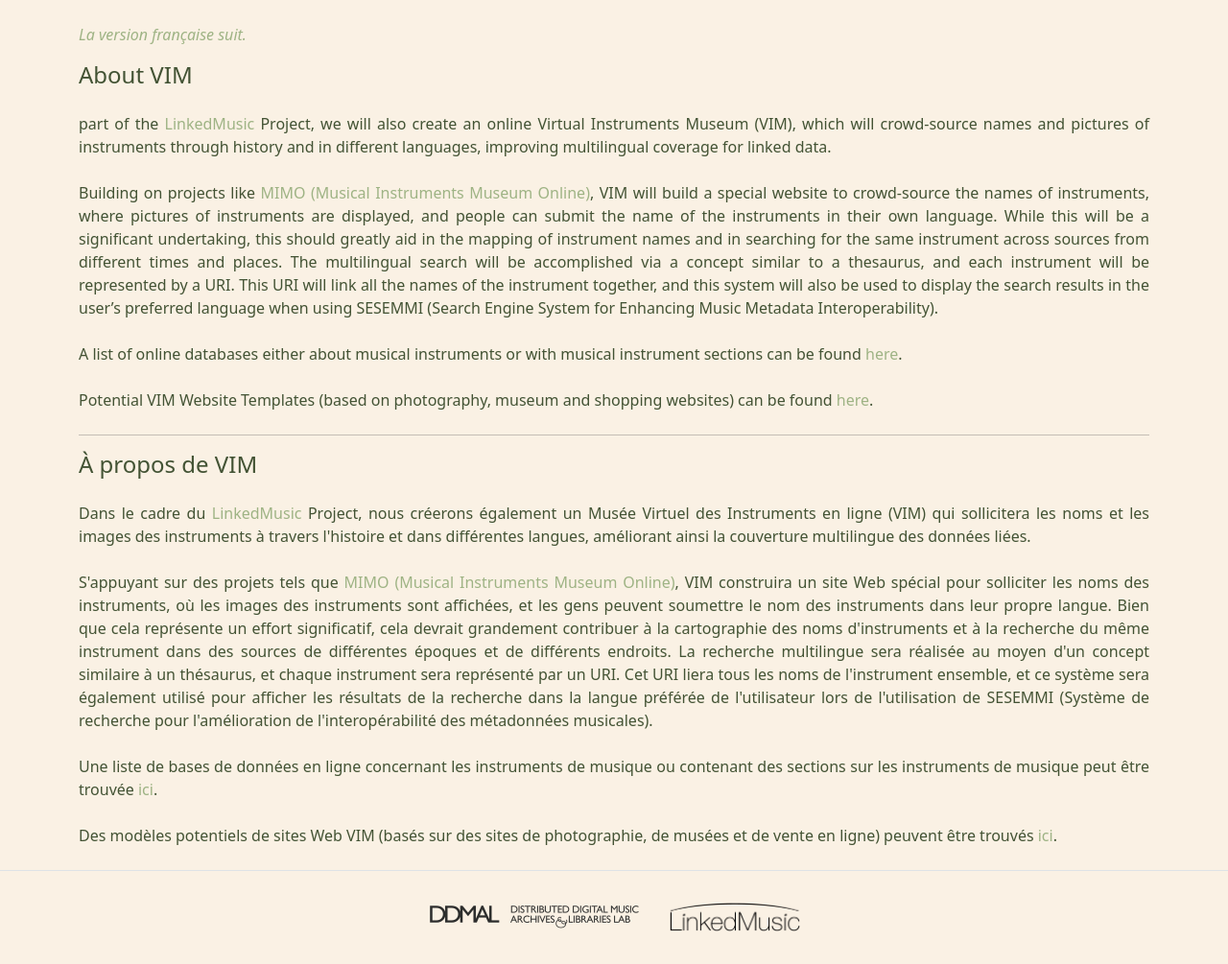
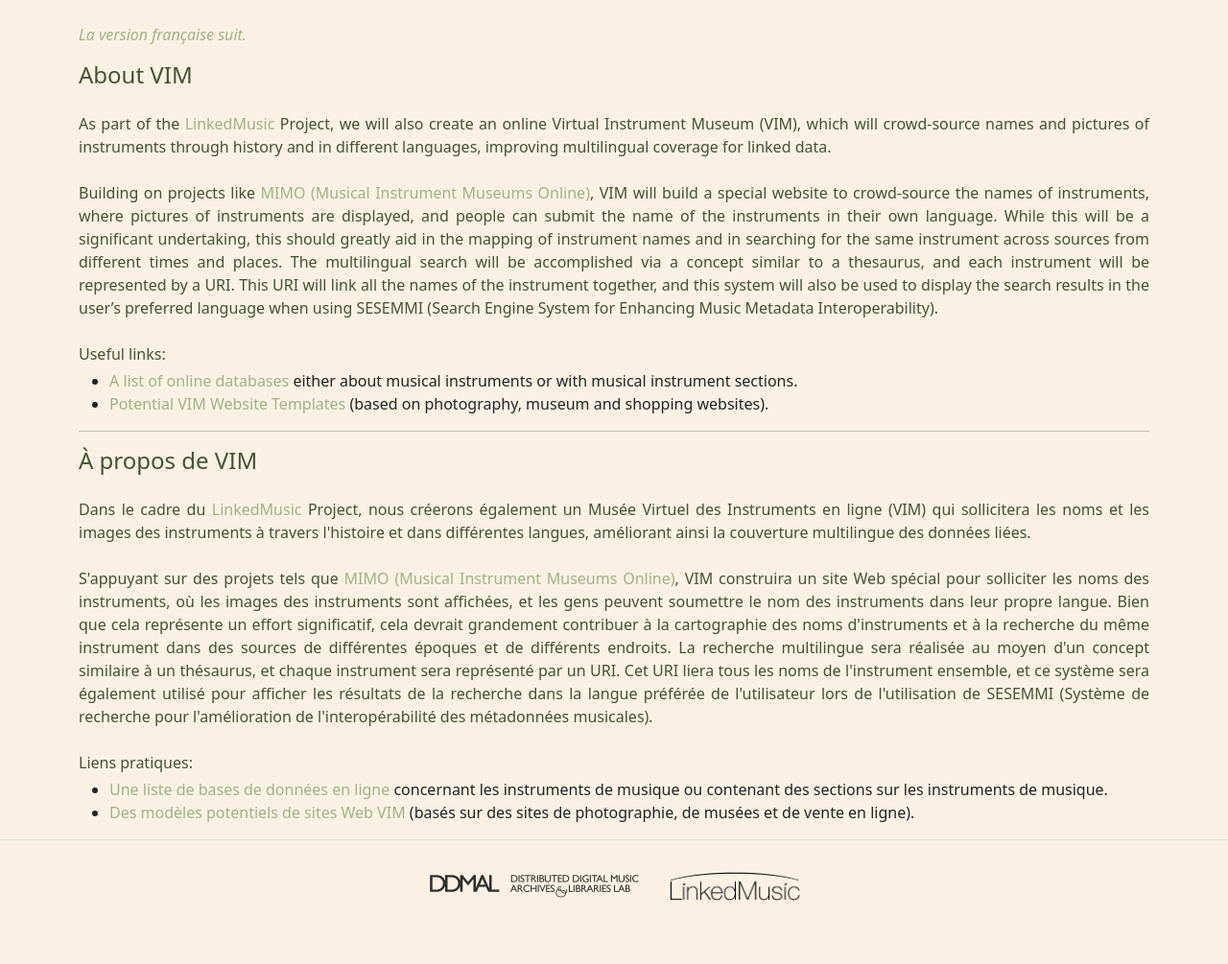
Before and after one commit to DDMAL/VIM, a Django app: page /about/ in a window 1280 px wide. Shown: the part 74-1079 px from the top of the page at 96% size. After the commit the page ends 1013 px from the top, so only its background shows below. Run offline with Django 4.2, Linux system fonts and the light colour scheme.

Commit message:
Fix typo & links in about page

```diff
--- a/web-app/django/VIM/apps/main/templates/main/about.html
+++ b/web-app/django/VIM/apps/main/templates/main/about.html
@@ -17,22 +17,27 @@
       <div>
         <h4 class="mb-4">About VIM</h4>
         <p class="my-4">
-           part of the
+          As part of the
           <a href="https://linkedmusic.ca/">LinkedMusic</a>
-          Project, we will also create an online Virtual Instruments Museum (VIM), which will crowd-source names and pictures of instruments through history and in different languages, improving multilingual coverage for linked data.
+          Project, we will also create an online Virtual Instrument Museum (VIM), which will crowd-source names and pictures of instruments through history and in different languages, improving multilingual coverage for linked data.
         </p>
         <p class="my-4">
           Building on projects like
-          <a href="https://mimo-international.com/MIMO/accueil-ermes.aspx">MIMO (Musical Instruments Museum Online)</a>,
+          <a href="https://mimo-international.com/MIMO/accueil-ermes.aspx">MIMO (Musical Instrument Museums Online)</a>,
           VIM will build a special website to crowd-source the names of instruments, where pictures of instruments are displayed, and people can submit the name of the instruments in their own language. While this will be a significant undertaking, this should greatly aid in the mapping of instrument names and in searching for the same instrument across sources from different times and places. The multilingual search will be accomplished via a concept similar to a thesaurus, and each instrument will be represented by a URI. This URI will link all the names of the instrument together, and this system will also be used to display the search results in the user’s preferred language when using SESEMMI (Search Engine System for Enhancing Music Metadata Interoperability).
         </p>
-        <p class="my-4">
-          A list of online databases either about musical instruments or with musical instrument sections can be found
-          <a href="https://linkedmusic.ca/omid/">here</a>.
-        </p>
-        <p class="my-4">
-          Potential VIM Website Templates (based on photography, museum and shopping websites) can be found
-          <a href="https://linkedmusic.ca/pdfs/VIM%20Potential%20Templates.pdf">here</a>.
+        <p class="mt-4 mb-1">
+          Useful links:
+          <ul>
+            <li>
+              <a href="https://linkedmusic.ca/omid/">A list of online databases</a>
+              either about musical instruments or with musical instrument sections.
+            </li>
+            <li>
+              <a href="https://linkedmusic.ca/pdfs/VIM%20Potential%20Templates.pdf">Potential VIM Website Templates</a>
+              (based on photography, museum and shopping websites).
+            </li>
+          </ul>
         </p>
       </div>
 
@@ -47,18 +52,22 @@
         </p>
         <p class="my-4">
           S'appuyant sur des projets tels que
-          <a href="https://mimo-international.com/MIMO/accueil-ermes.aspx">MIMO (Musical Instruments Museum Online)</a>,
+          <a href="https://mimo-international.com/MIMO/accueil-ermes.aspx">MIMO (Musical Instrument Museums Online)</a>,
           VIM construira un site Web spécial pour solliciter les noms des instruments, où les images des instruments sont affichées, et les gens peuvent soumettre le nom des instruments dans leur propre langue. Bien que cela représente un effort significatif, cela devrait grandement contribuer à la cartographie des noms d'instruments et à la recherche du même instrument dans des sources de différentes époques et de différents endroits. La recherche multilingue sera réalisée au moyen d'un concept similaire à un thésaurus, et chaque instrument sera représenté par un URI. Cet URI liera tous les noms de l'instrument ensemble, et ce système sera également utilisé pour afficher les résultats de la recherche dans la langue préférée de l'utilisateur lors de l'utilisation de SESEMMI (Système de recherche pour l'amélioration de l'interopérabilité des métadonnées musicales).
         </p>
-        <p class="my-4">
-          Une liste de bases de données en ligne concernant les instruments de musique ou contenant des sections sur les instruments de musique peut être trouvée
-          <a href="https://linkedmusic.ca/omid/">ici</a>.
+        <p class="mt-4 mb-1">
+          Liens pratiques:
+          <ul>
+            <li>
+              <a href="https://linkedmusic.ca/omid/">Une liste de bases de données en ligne</a>
+              concernant les instruments de musique ou contenant des sections sur les instruments de musique.
+            </li>
+            <li>
+              <a href="https://linkedmusic.ca/pdfs/VIM%20Potential%20Templates.pdf">Des modèles potentiels de sites Web VIM</a>
+              (basés sur des sites de photographie, de musées et de vente en ligne).
+            </li>
+          </ul>
         </p>
-        <p class="my-4">
-          Des modèles potentiels de sites Web VIM (basés sur des sites de photographie, de musées et de vente en ligne) peuvent être trouvés
-          <a href="https://linkedmusic.ca/pdfs/VIM%20Potential%20Templates.pdf">ici</a>.
-        </p>
-
       </div>
 
     </div>
```
